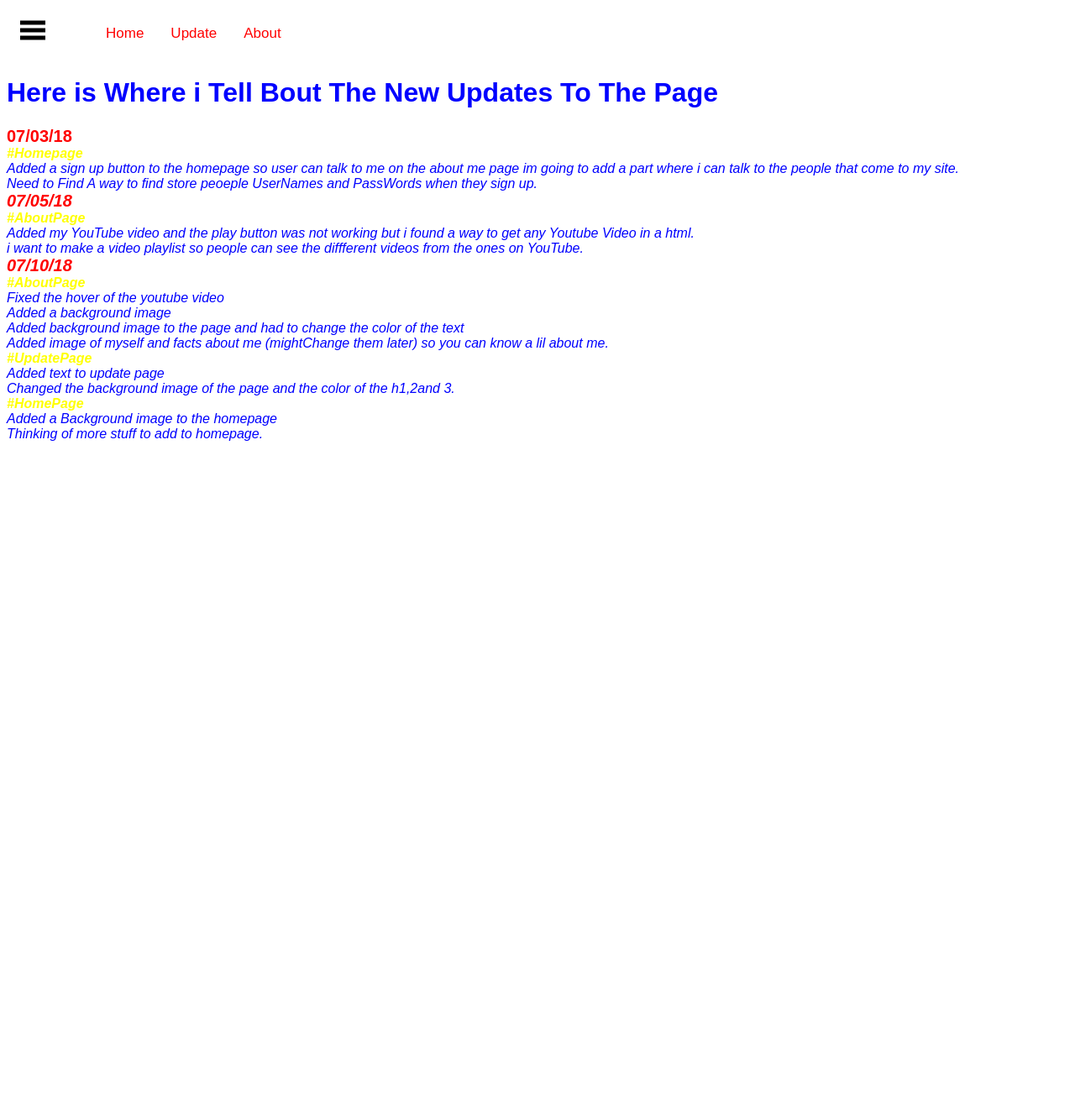
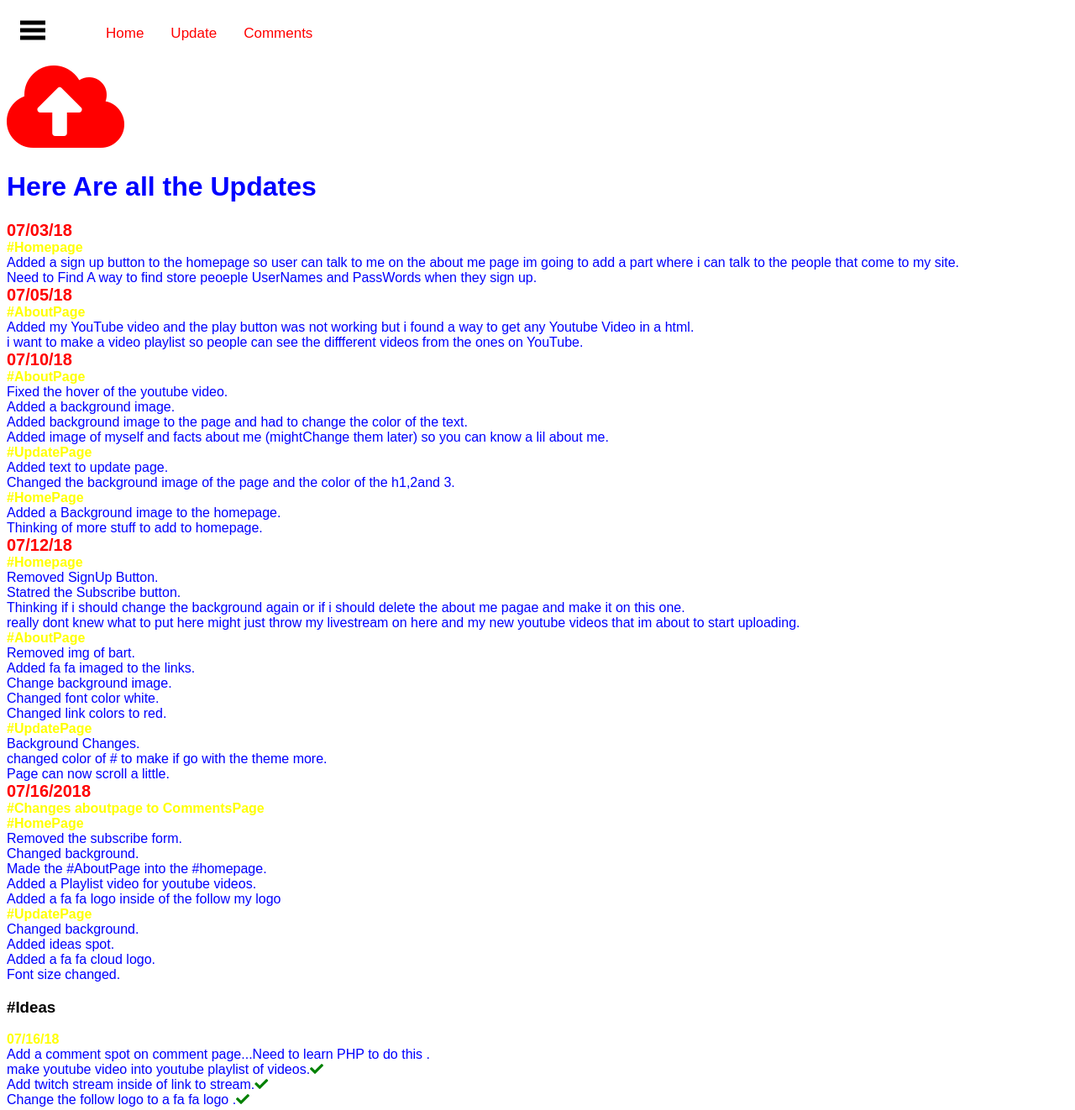
Before and after one commit to truetotheleaf/truetotheleaf.github.io, a plain HTML site: page Update.html in a window 1280 px wide. Shown: the whole page at 84% size. Before the commit the page ends 800 px from the top, so only its background shows below. Drawn offline with Linux system fonts and the light colour scheme.

Commit message:
Update Update.html

```diff
--- a/Update.html
+++ b/Update.html
@@ -2,12 +2,15 @@
 <html>
 <html class="Update-bg">
 <!--Head of the html-->
+
 <head>
     <meta charset="utf-8" />
     <meta http-equiv="X-UA-Compatible" content="IE=edge">
-    <title>Page Title</title>
+    <title>Updates</title>
     <meta name="viewport" content="width=device-width, initial-scale=1">
     <link rel="stylesheet" type="text/css" media="screen" href="main.css" />
+    <link rel="stylesheet" href="https://use.fontawesome.com/releases/v5.1.0/css/all.css" integrity="sha384-lKuwvrZot6UHsBSfcMvOkWwlCMgc0TaWr+30HWe3a4ltaBwTZhyTEggF5tJv8tbt"
+        crossorigin="anonymous">
     <script src="main.js"></script>
 </head>
 <!--OpenNavBar-->
@@ -23,9 +26,12 @@
     </span>
     <!--NavBarLinks-->
     <ul class="navbar">
-            <a href="index.html">Home</a></li>
-            <a href="Update.html">Update</a></li>
-            <a href="About.html">About</a></li>
+        <a href="index.html">Home</a>
+        </li>
+        <a href="Update.html">Update</a>
+        </li>
+        <a href="Comments.html">Comments</a>
+        </li>
     </ul>
 </nav>
 <!--SideNavBar-->
@@ -33,22 +39,104 @@
     <a href="#" class="btn-close" onclick="closeSlideMenu()">&times;</a>
     <a href="index.html">Home</a>
     <a href="Update.html">Updates</a>
-            <a href="About.html">About</a>
+    <a href="Comments.html">Comments</a>
 </div>
-<!--UpdateDoneToThePage-->
+<!--UpdateDoneToTheSite-->
+
 <body>
     <NewsUpdate>
-        <h1>Here is Where i Tell Bout The New Updates To The Page<h1>
-            <h4>07/03/18</h4>
-                <p><i><b>#Homepage</b><br>Added a sign up button to the homepage so user can talk to me on the about me page im going to add a part where i can talk to the people that come to my site.<br>Need to Find A way to find store peoeple UserNames and PassWords when they sign up.
-            <h5>07/05/18</h5>
-                <p><i><b>#AboutPage</b><br>Added my YouTube video and the play button was not working but i found a way to get any Youtube Video in a html.<br>i want to make a video playlist so people can see the diffferent videos from the ones on YouTube.</i></p>
-            <h6>07/10/18</h6>
-            <p><i><b>#AboutPage</b><br>Fixed the hover of the youtube video<br>Added a background image<br>
-            Added background image to the page and had to change the color of the text<br>Added image of myself and facts about me (mightChange them later) so you can know a lil about me.</i></p>
-            <p><i><b>#UpdatePage</b><br>Added text to update page<br>Changed the background image of the page and the color of the h1,2and 3.</i></p>
-            <p><i><b>#HomePage</b><br>Added a Background image to the homepage<br>Thinking of more stuff to add to homepage.
+        <i class="fas fa-cloud-upload-alt fa-7x" style="color:red;"></i>
+        <h1>Here Are all the Updates</h1>
+        <h2>07/03/18</h2>
+        <p>
+            <b>#Homepage</b>
+            <br>Added a sign up button to the homepage so user can talk to me on the about me page im going to add a part where i can talk to the people that come to my site.
+            <br>Need to Find A way to find store peoeple UserNames and PassWords when they sign up.
+        </p>
+        <h2>07/05/18</h2>
+        <p>
+            <b>#AboutPage</b>
+            <br>Added my YouTube video and the play button was not working but i found a way to get any Youtube Video in a html.
+            <br>i want to make a video playlist so people can see the diffferent videos from the ones on YouTube.
+        </p>
+        <h2>07/10/18</h2>
+        <p>
+            <b>#AboutPage</b>
+            <br>Fixed the hover of the youtube video.
+            <br>Added a background image.
+            <br> Added background image to the page and had to change the color of the text.
+            <br>Added image of myself and facts about me (mightChange them later) so you can know a lil about me.
+        </p>
+        <p>
+            <b>#UpdatePage</b>
+            <br>Added text to update page.
+            <br>Changed the background image of the page and the color of the h1,2and 3.
+        </p>
+        <p>
+            <b>#HomePage</b>
+            <br>Added a Background image to the homepage.
+            <br>Thinking of more stuff to add to homepage.
+        </p>
+        <h2>07/12/18</h2>
+        <p>
+            <b>#Homepage</b>
+            <br>Removed SignUp Button.
+            <br>Statred the Subscribe button.
+            <br>Thinking if i should change the background again or if i should delete the about me pagae and make it on this one.
+            <br>really dont knew what to put here might just throw my livestream on here and my new youtube videos that im about to start uploading.
+        </p>
+        <p>
+            <b>#AboutPage</b>
+            <br>Removed img of bart.
+            <br>Added fa fa imaged to the links.
+            <br>Change background image.
+            <br>Changed font color white.
+            <br>Changed link colors to red.
+        </p>
+        <p>
+            <b>#UpdatePage</b>
+            <br>Background Changes.
+            <br>changed color of # to make if go with the theme more.
+            <br>Page can now scroll a little.
+            <br>
+        </p>
+        <h2>07/16/2018</h2>
+        <b>#Changes aboutpage to CommentsPage</b>
+        <p>
+            <b>#HomePage</b>
+            <br>Removed the subscribe form.
+            <br>Changed background.
+            <br>Made the #AboutPage into the #homepage.
+            <br>Added a Playlist video for youtube videos.
+            <br>Added a fa fa logo inside of the follow my logo
+        </p>
+        <p>
+            <b>#UpdatePage</b>
+            <br>Changed background.
+            <br>Added ideas spot.
+            <br>Added a fa fa cloud logo.
+            <br>Font size changed.
+        </p>
 
+
+
+
+
+
+
+
+
+
+
+
+        <h3>#Ideas</h3>
+        <p>
+            <b>07/16/18</b>
+            <br>Add a comment spot on comment page...Need to learn PHP to do this .
+            <br>make youtube video into youtube playlist of videos.<i class="fas fa-check" style="color:green"></i>
+            <br>Add twitch stream inside of link to stream.<i class="fas fa-check" style="color: green"></i>
+            <br>Change the follow logo to a fa fa logo .<i class="fas fa-check" style="color:green"></i>
+        </p>
 
 
 
```
Lines whose indentation alone changed are shown as unchanged.
